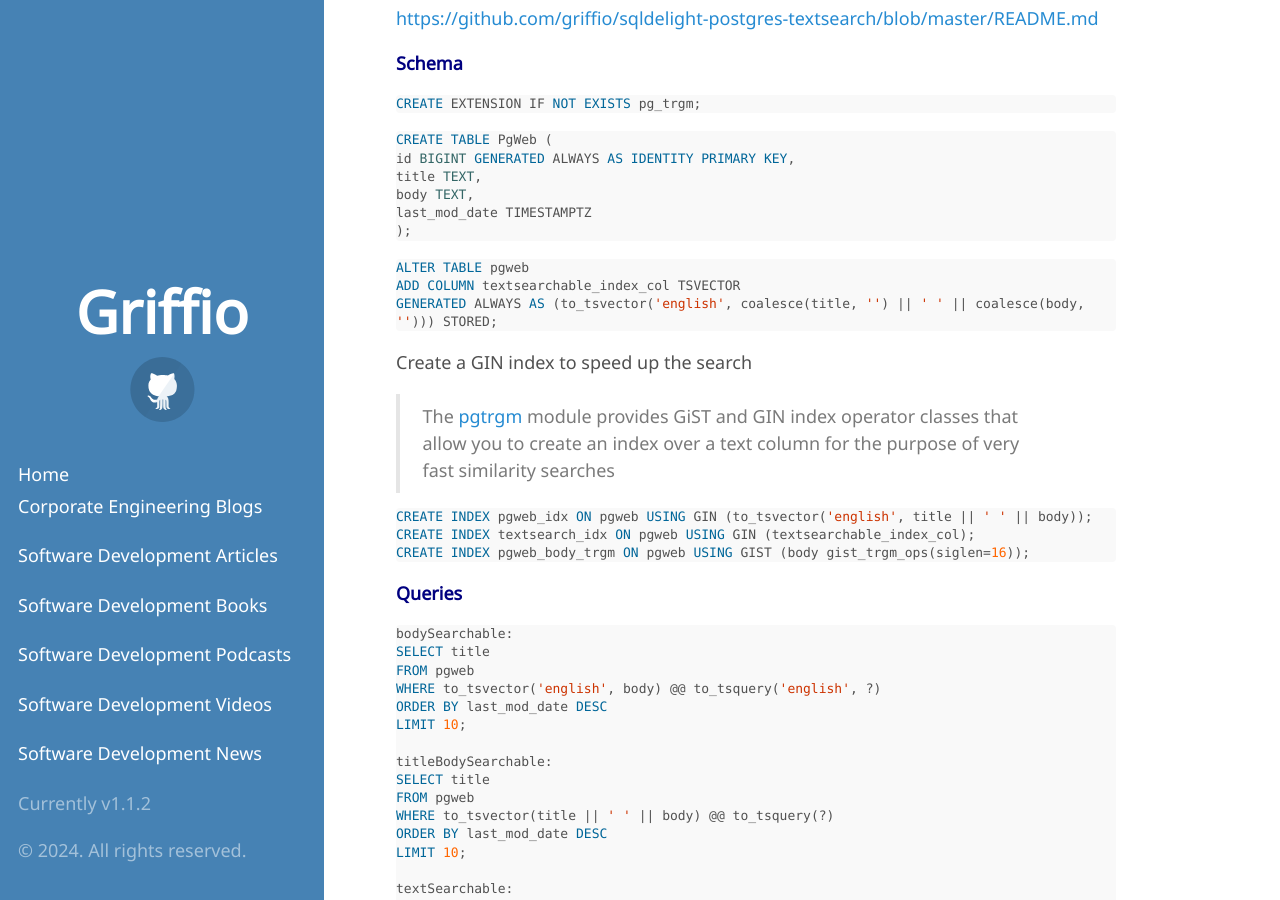
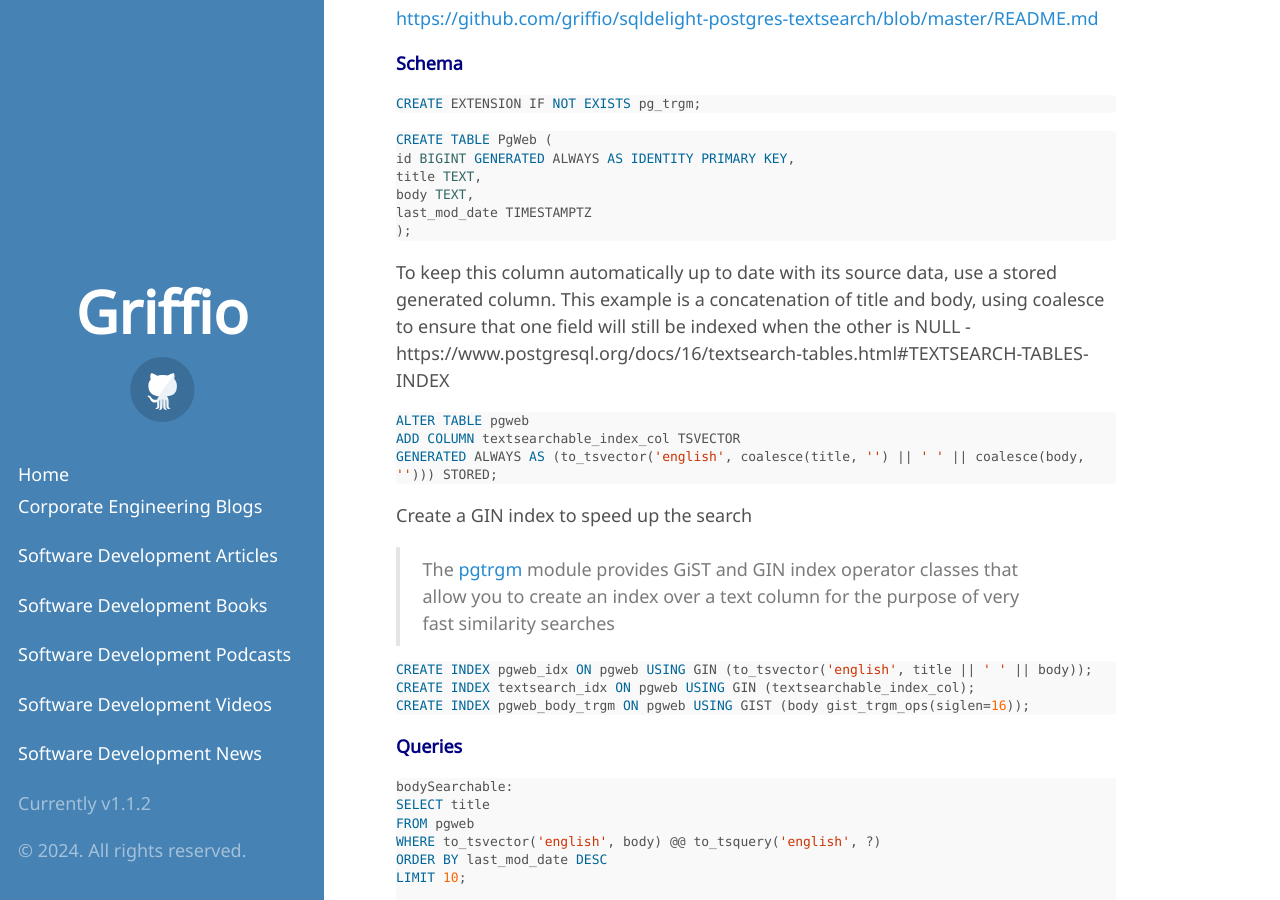
Before and after one commit to griffio/griffio.github.io, a Jekyll site: the page built from _posts/2024-07-11-More-SqlDelight-Text-Search-With-PostgreSQL.md, in a window 1280 px wide and 900 px high, scrolled down 330 px. Built offline with Jekyll 4.4.1, drawn with Linux system fonts in a browser that asks for light colours; some web fonts are replaced.

Commit message:
Update 2024-07-11-More-SqlDelight-Text-Search-With-PostgreSQL.md

````diff
--- a/_posts/2024-07-11-More-SqlDelight-Text-Search-With-PostgreSQL.md
+++ b/_posts/2024-07-11-More-SqlDelight-Text-Search-With-PostgreSQL.md
@@ -31,6 +31,8 @@
 last_mod_date TIMESTAMPTZ
 );
 ```
+
+To keep this column automatically up to date with its source data, use a stored generated column. This example is a concatenation of title and body, using coalesce to ensure that one field will still be indexed when the other is NULL - https://www.postgresql.org/docs/16/textsearch-tables.html#TEXTSEARCH-TABLES-INDEX
 
 ```sql
 ALTER TABLE pgweb
````
